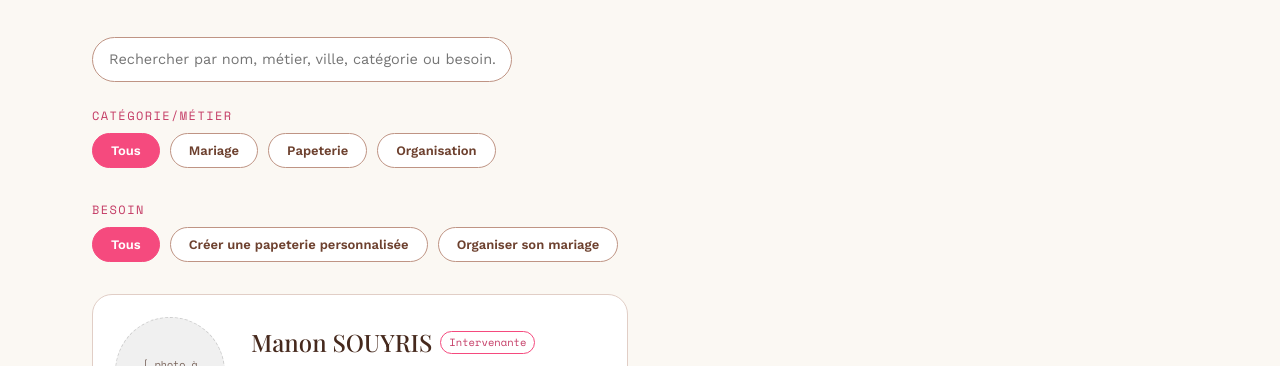
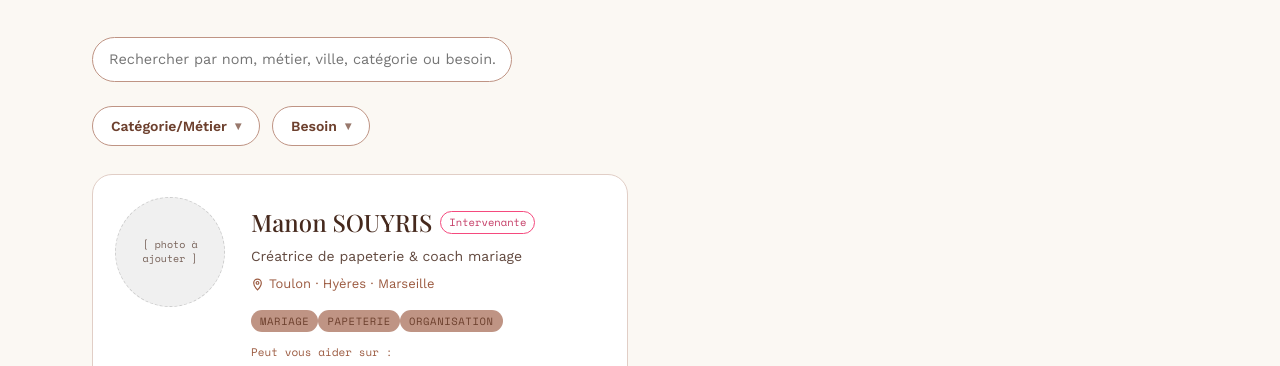
Before and after one commit to Loli-Ju83/-lentre-elles-site, a website: page communaute.html in a window 1280 px wide. Shown: the part 392-758 px from the top of the page. Drawn offline with Linux system fonts and the light colour scheme.

Commit message:
Update communaute.html

```diff
--- a/communaute.html
+++ b/communaute.html
@@ -291,6 +291,35 @@
   #calendrier .eyebrow{ color: var(--fuchsia-200); }
 
   .filters{ display:flex; gap:10px; margin-bottom:32px; flex-wrap:wrap; }
+
+  .filter-dropdowns{ display:flex; gap:12px; flex-wrap:wrap; }
+  .filter-dropdown{ position:relative; }
+  .filter-dropdown-btn{
+    font-family: var(--font-body); font-size:14px; font-weight:600;
+    padding:11px 18px; border-radius:999px; border:1px solid var(--brown-300);
+    background: var(--cream-soft); color:var(--brown-900); cursor:pointer;
+    display:flex; align-items:center; gap:8px; transition: border-color .2s ease;
+  }
+  .filter-dropdown-btn:hover{ border-color: var(--fuchsia-600); }
+  .filter-dropdown-btn.has-selection{ background: var(--fuchsia-600); border-color: var(--fuchsia-600); color:#fff; }
+  .filter-dropdown-btn .chevron{ font-size:12px; opacity:.7; }
+  .filter-dropdown-panel{
+    display:none; position:absolute; top:calc(100% + 8px); left:0; z-index:30;
+    background: var(--cream-soft); border:1px solid var(--brown-100); border-radius:14px;
+    padding:10px; min-width:260px; max-width:320px; max-height:340px; overflow-y:auto;
+    box-shadow: 0 10px 30px rgba(0,0,0,0.12);
+  }
+  .filter-dropdown-panel.open{ display:block; }
+  .filter-dropdown-panel label{
+    display:flex; align-items:center; gap:9px; font-size:13.5px; color:var(--brown-900);
+    padding:8px 6px; border-radius:8px; cursor:pointer; font-weight:400;
+  }
+  .filter-dropdown-panel label:hover{ background: var(--brown-100); }
+  .filter-dropdown-panel input[type="checkbox"]{ accent-color: var(--fuchsia-600); width:15px; height:15px; flex-shrink:0; }
+  .filter-dropdown-panel .clear-link{
+    display:block; text-align:right; font-size:12.5px; color:var(--fuchsia-700); font-weight:600;
+    padding:6px; cursor:pointer; border-top:1px solid var(--brown-100); margin-top:4px;
+  }
   .filter-btn{
     font-family: var(--font-body); font-size:13px; font-weight:600;
     padding:9px 18px; border-radius:999px; border:1px solid var(--brown-300);
@@ -512,13 +541,15 @@
       <input type="text" id="member-search" placeholder="Rechercher par nom, métier, ville, catégorie ou besoin..."
         style="width:100%; max-width:420px; font-family:var(--font-body); font-size:14.5px; padding:13px 16px; border-radius:999px; border:1px solid var(--brown-300); background:var(--cream-soft); color:var(--ink);">
     </div>
-    <div id="category-filter-block" style="margin-bottom:18px; display:none;">
-      <div class="eyebrow" style="margin-bottom:8px;">Catégorie/Métier</div>
-      <div class="filters" id="member-filters"></div>
-    </div>
-    <div id="besoin-filter-block" style="margin-bottom:28px; display:none;">
-      <div class="eyebrow" style="margin-bottom:8px;">Besoin</div>
-      <div class="filters" id="besoin-filters"></div>
+    <div class="filter-dropdowns" style="margin-bottom:28px;">
+      <div class="filter-dropdown" id="category-filter-block" style="display:none;">
+        <button type="button" class="filter-dropdown-btn" id="category-dropdown-btn">Catégorie/Métier <span class="chevron">▾</span></button>
+        <div class="filter-dropdown-panel" id="category-dropdown-panel"></div>
+      </div>
+      <div class="filter-dropdown" id="besoin-filter-block" style="display:none;">
+        <button type="button" class="filter-dropdown-btn" id="besoin-dropdown-btn">Besoin <span class="chevron">▾</span></button>
+        <div class="filter-dropdown-panel" id="besoin-dropdown-panel"></div>
+      </div>
     </div>
     <div class="members-grid" id="members-grid"></div>
   </div>
@@ -670,8 +701,12 @@
     }
   }
 
-  function buildFilterRow(wrapId, blockId, field, labelFn){
-    const wrap = document.getElementById(wrapId);
+  let selectedCategories = new Set();
+  let selectedBesoins = new Set();
+
+  function buildDropdown(btnId, panelId, blockId, field, labelFn, selectedSet){
+    const btn = document.getElementById(btnId);
+    const panel = document.getElementById(panelId);
     const block = document.getElementById(blockId);
     const seen = new Map();
     allMembers.forEach(m => (m[field] || []).forEach(tag => {
@@ -679,23 +714,53 @@
       if (!key || seen.has(key)) return;
       seen.set(key, labelFn ? labelFn(key) : key);
     }));
-    if (!seen.size){ block.style.display = 'none'; wrap.innerHTML = ''; return; }
+    if (!seen.size){ block.style.display = 'none'; return; }
     block.style.display = '';
-    let html = '<button class="filter-btn active" data-filter="all">Tous</button>';
-    seen.forEach((label, key) => { html += '<button class="filter-btn" data-filter="' + key + '">' + label + '</button>'; });
-    wrap.innerHTML = html;
-    wrap.querySelectorAll('.filter-btn').forEach(btn => {
-      btn.addEventListener('click', () => {
-        wrap.querySelectorAll('.filter-btn').forEach(b => b.classList.remove('active'));
-        btn.classList.add('active');
+
+    const entries = Array.from(seen.entries()).sort((a, b) => a[1].localeCompare(b[1], 'fr'));
+
+    panel.innerHTML = entries.map(([key, label]) =>
+      '<label><input type="checkbox" value="' + key + '" ' + (selectedSet.has(key) ? 'checked' : '') + '> ' + label + '</label>'
+    ).join('') + '<span class="clear-link">Tout désélectionner</span>';
+
+    panel.querySelectorAll('input[type="checkbox"]').forEach(cb => {
+      cb.addEventListener('change', () => {
+        if (cb.checked) selectedSet.add(cb.value); else selectedSet.delete(cb.value);
+        updateDropdownLabel(btn, selectedSet.size);
         applyMemberFilters();
       });
     });
+    panel.querySelector('.clear-link').addEventListener('click', () => {
+      selectedSet.clear();
+      panel.querySelectorAll('input[type="checkbox"]').forEach(cb => { cb.checked = false; });
+      updateDropdownLabel(btn, 0);
+      applyMemberFilters();
+    });
+
+    btn.onclick = (e) => {
+      e.stopPropagation();
+      const isOpen = panel.classList.contains('open');
+      document.querySelectorAll('.filter-dropdown-panel.open').forEach(p => p.classList.remove('open'));
+      if (!isOpen) panel.classList.add('open');
+    };
   }
 
+  function updateDropdownLabel(btn, count){
+    const baseLabel = btn.dataset.baseLabel || btn.textContent.replace(/\s*\(\d+\)\s*▾$/, '').replace(/\s*▾$/, '').trim();
+    btn.dataset.baseLabel = baseLabel;
+    btn.innerHTML = baseLabel + (count ? ' (' + count + ')' : '') + ' <span class="chevron">▾</span>';
+    btn.classList.toggle('has-selection', count > 0);
+  }
+
+  document.addEventListener('click', () => {
+    document.querySelectorAll('.filter-dropdown-panel.open').forEach(p => p.classList.remove('open'));
+  });
+
   function buildMemberFilters(){
-    buildFilterRow('member-filters', 'category-filter-block', 'mots_cles', categoryLabel);
-    buildFilterRow('besoin-filters', 'besoin-filter-block', 'besoins', besoinLabel);
+    buildDropdown('category-dropdown-btn', 'category-dropdown-panel', 'category-filter-block', 'mots_cles', categoryLabel, selectedCategories);
+    buildDropdown('besoin-dropdown-btn', 'besoin-dropdown-panel', 'besoin-filter-block', 'besoins', besoinLabel, selectedBesoins);
+    updateDropdownLabel(document.getElementById('category-dropdown-btn'), selectedCategories.size);
+    updateDropdownLabel(document.getElementById('besoin-dropdown-btn'), selectedBesoins.size);
   }
 
   function matchesSearch(m, query){
@@ -708,14 +773,13 @@
   }
 
   function applyMemberFilters(){
-    const activeCategory = document.querySelector('#member-filters .filter-btn.active');
-    const categoryFilter = activeCategory ? activeCategory.dataset.filter : 'all';
-    const activeBesoin = document.querySelector('#besoin-filters .filter-btn.active');
-    const besoinFilter = activeBesoin ? activeBesoin.dataset.filter : 'all';
     const query = document.getElementById('member-search').value.trim();
-    const filtered = allMembers.filter(m => {
-      const categoryOk = categoryFilter === 'all' || (m.mots_cles || []).some(t => t.trim() === categoryFilter);
-      const besoinOk = besoinFilter === 'all' || (m.besoins || []).some(t => t.trim() === besoinFilter);
+    const sorted = allMembers.slice().sort((a, b) =>
+      ((a.nom || '') + (a.prenom || '')).localeCompare((b.nom || '') + (b.prenom || ''), 'fr')
+    );
+    const filtered = sorted.filter(m => {
+      const categoryOk = !selectedCategories.size || (m.mots_cles || []).some(t => selectedCategories.has(t.trim()));
+      const besoinOk = !selectedBesoins.size || (m.besoins || []).some(t => selectedBesoins.has(t.trim()));
       return categoryOk && besoinOk && matchesSearch(m, query);
     });
     renderMembers(filtered, allEvents);
```
